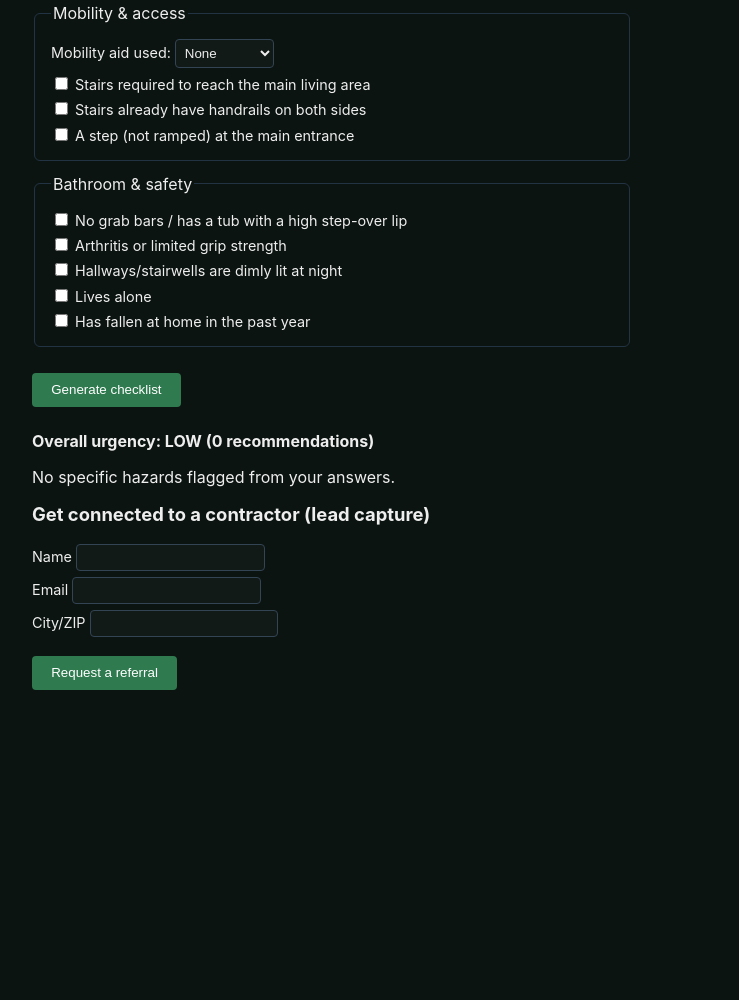
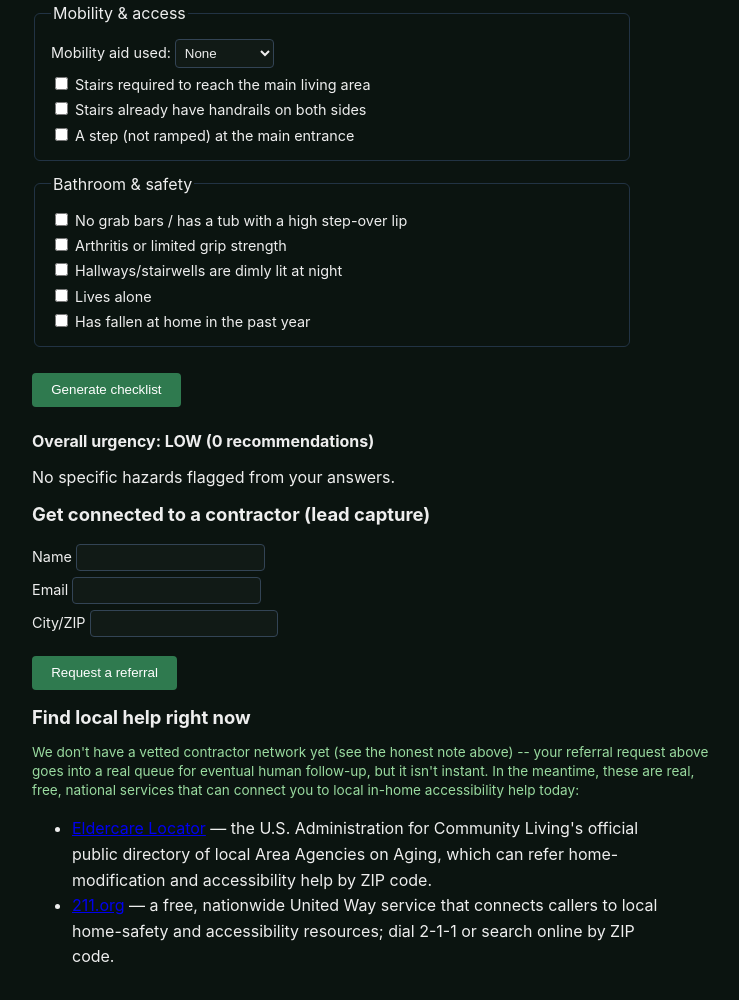
Before and after one commit to mobleysoft/enablinghomes.com, a plain HTML site: page mvp/index.html in a window 1280 px wide. Shown: the part 252-1252 px from the top of the page, without its empty margins (0-739 px from the left). Before the commit the page ends 990 px from the top, so only its background shows below. Drawn offline with Linux system fonts and the light colour scheme.

Commit message:
mvp: add real free public referral resources alongside the intake form
The lead-capture form already honestly discloses there's no vetted
contractor network yet. Added a "Find local help right now" section
linking to two real, free, national services (Eldercare Locator -
ACL.gov's official Area Agency on Aging directory, and 211.org) so a
visitor isn't left with only a delayed-follow-up form while waiting on
a real contractor network to be built.

Co-Authored-By: Claude Sonnet 5 <noreply@anthropic.com>

```diff
--- a/mvp/index.html
+++ b/mvp/index.html
@@ -67,6 +67,20 @@ is automatically notified.</p>
 </form>
 <p id="leadMsg" role="status" aria-live="polite"></p>
 
+<h2 style="max-width:680px; font-size:1.15rem;">Find local help right now</h2>
+<p class="note">We don't have a vetted contractor network yet (see the honest note above) -- your
+referral request above goes into a real queue for eventual human follow-up, but it isn't instant.
+In the meantime, these are real, free, national services that can connect you to local
+in-home accessibility help today:</p>
+<ul style="max-width:600px; line-height:1.6;">
+  <li><a href="https://eldercare.acl.gov/Public/Index.aspx" target="_blank" rel="noopener">Eldercare Locator</a>
+    &mdash; the U.S. Administration for Community Living's official public directory of local Area
+    Agencies on Aging, which can refer home-modification and accessibility help by ZIP code.</li>
+  <li><a href="https://www.211.org/" target="_blank" rel="noopener">211.org</a>
+    &mdash; a free, nationwide United Way service that connects callers to local home-safety and
+    accessibility resources; dial 2-1-1 or search online by ZIP code.</li>
+</ul>
+
 <script src="assessment.js"></script>
 <script>
 document.getElementById('f').addEventListener('submit', (e) => {
```
